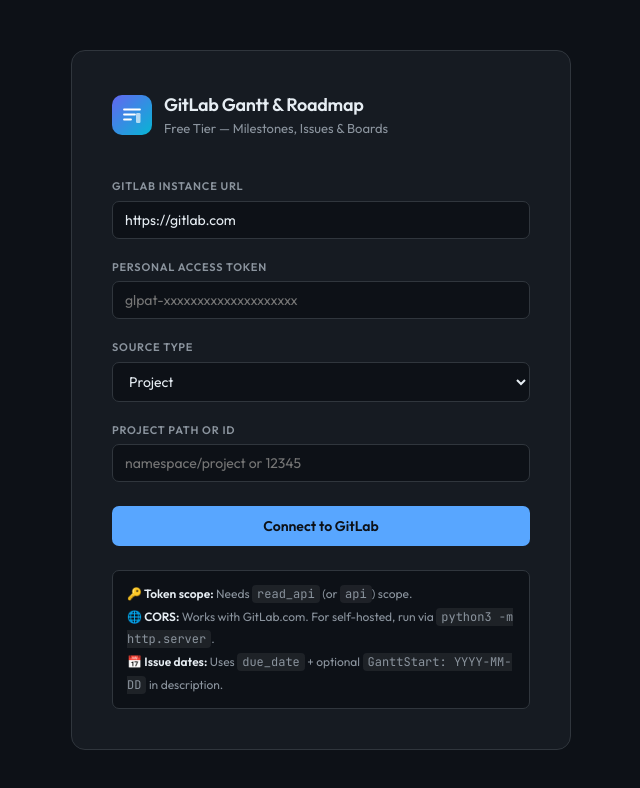
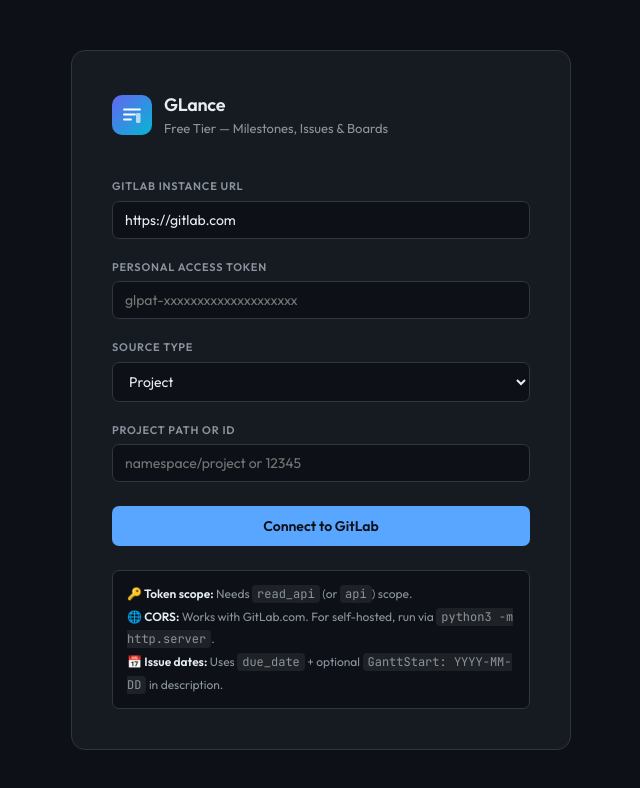
Before and after one commit to ysautter/glance, a plain HTML site: page index.html in a window 1280 px wide. Shown: the whole page, without its empty margins (319-959 px from the left). Drawn offline with Linux system fonts and the light colour scheme.

Commit message:
Rename project

```diff
--- a/index.html
+++ b/index.html
@@ -3,7 +3,7 @@
 <head>
 <meta charset="UTF-8">
 <meta name="viewport" content="width=device-width, initial-scale=1.0">
-<title>GitLab Gantt & Roadmap</title>
+<title>GLance</title>
 <link href="https://fonts.googleapis.com/css2?family=JetBrains+Mono:wght@400;500&family=Outfit:wght@300;400;500;600&display=swap" rel="stylesheet">
 <style>
 *,*::before,*::after{box-sizing:border-box;margin:0;padding:0;}
@@ -260,7 +260,7 @@
         </svg>
       </div>
       <div>
-        <div class="logo-title">GitLab Gantt &amp; Roadmap</div>
+        <div class="logo-title">GLance</div>
         <div class="logo-sub">Free Tier — Milestones, Issues &amp; Boards</div>
       </div>
     </div>
@@ -303,7 +303,7 @@
           <rect x="15" y="9" width="4.5" height="10" rx="1.2" fill="white" opacity=".7"/>
         </svg>
       </div>
-      GitLab Gantt
+      GLance
     </div>
     <span class="nav-proj" id="nav-proj"></span>
     <div class="pill-group" style="margin-left:8px;">
```
Also changed, not shown: README.md.
